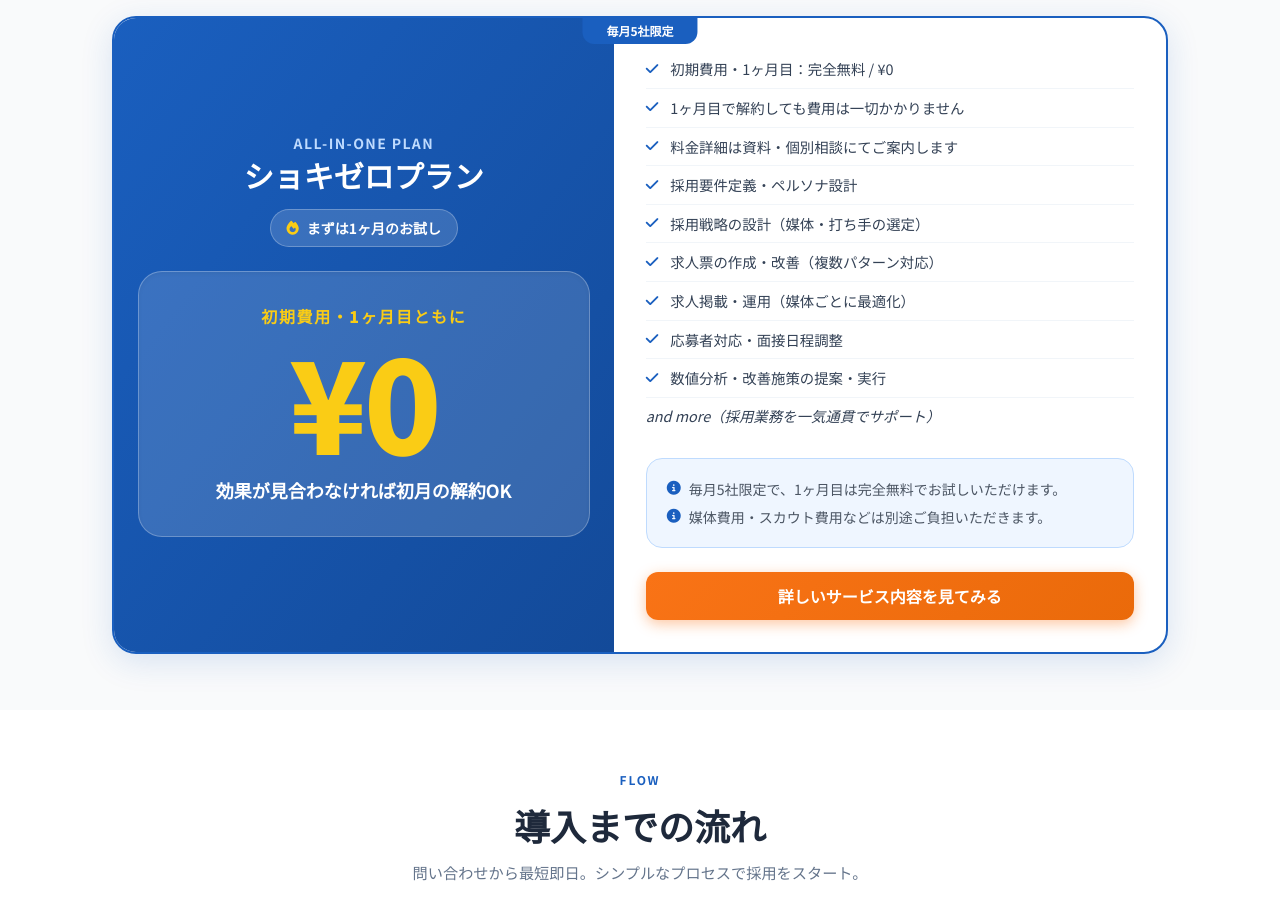
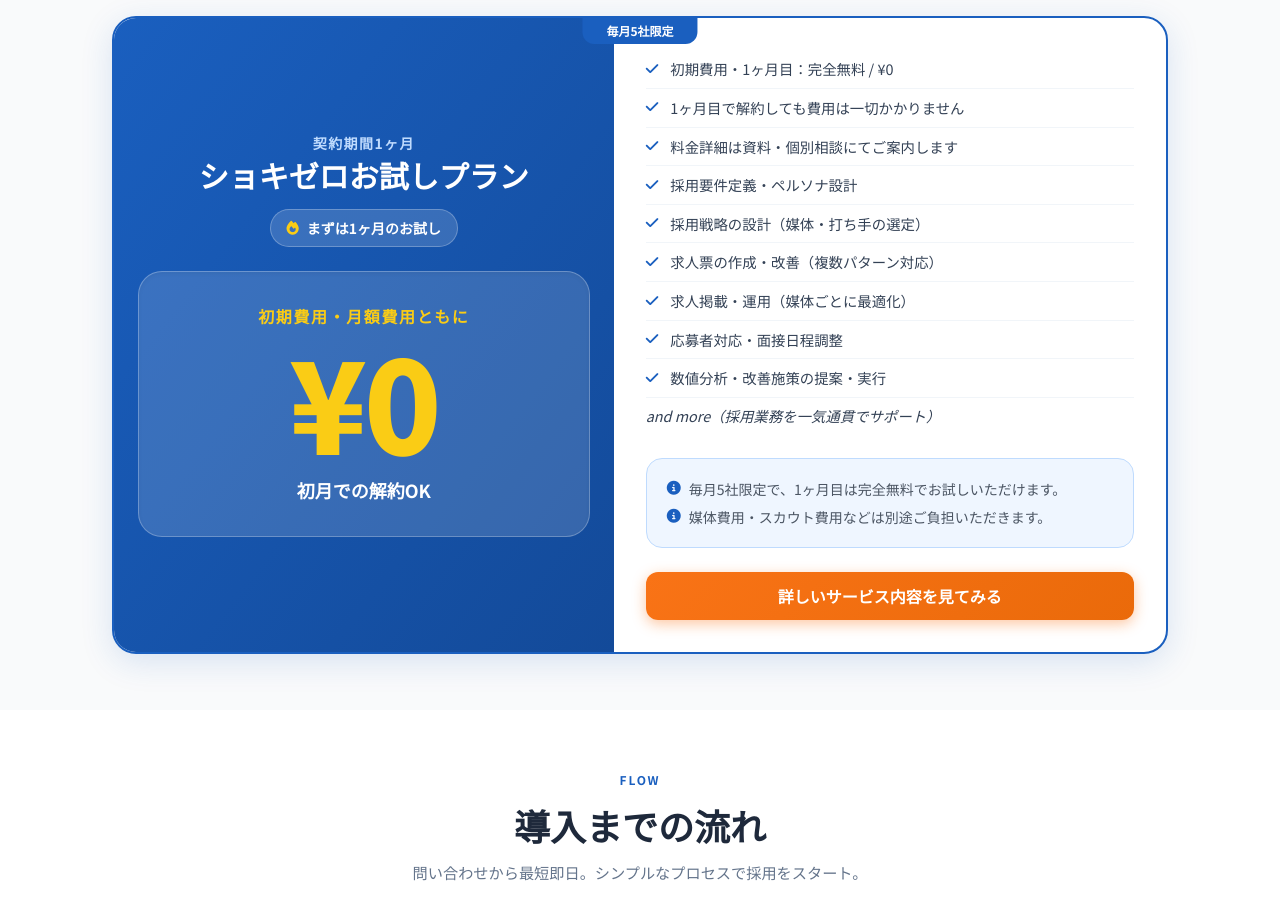
Before and after one commit to facetaro-agent/shokizero, a website: page webapp 4/index.html in a window 1280 px wide. Shown: the part 3740-4652 px from the top of the page. Drawn offline with nearby package versions, Linux system fonts and the light colour scheme.

Commit message:
Update index.html

```diff
--- a/webapp 4/index.html
+++ b/webapp 4/index.html
@@ -467,16 +467,16 @@
         <div class="popular-badge">毎月5社限定</div>
         <div class="grid lg:grid-cols-[0.95fr_1.05fr]">
           <div class="pricing-card-header bg-gradient-to-br from-primary to-primary-dark flex flex-col justify-center">
-            <div class="text-sm font-bold text-blue-200 mb-1 uppercase tracking-widest">All-in-One Plan</div>
-            <div class="text-2xl sm:text-3xl font-black text-white mb-1">ショキゼロプラン</div>
+            <div class="text-sm font-bold text-blue-200 mb-1 uppercase tracking-widest">契約期間1ヶ月</div>
+            <div class="text-2xl sm:text-3xl font-black text-white mb-1">ショキゼロお試しプラン</div>
             <div class="inline-flex items-center gap-2 bg-white/15 border border-white/25 rounded-full px-4 py-2 mt-3 text-white text-sm font-bold mx-auto">
               <i class="fa-solid fa-fire text-yellow"></i>
               まずは1ヶ月のお試し
             </div>
             <div class="w-full bg-white/15 border border-white/25 rounded-3xl p-6 lg:p-8 mt-6 text-center shadow-inner">
-              <div class="text-sm sm:text-base font-black text-yellow uppercase tracking-widest mb-2">初期費用・1ヶ月目ともに</div>
+              <div class="text-sm sm:text-base font-black text-yellow uppercase tracking-widest mb-2">初期費用・月額費用ともに</div>
               <div class="text-7xl sm:text-8xl lg:text-9xl font-black text-yellow leading-none tracking-tight">¥0</div>
-              <div class="text-white text-base sm:text-lg font-bold mt-3">効果が見合わなければ初月の解約OK</div>
+              <div class="text-white text-base sm:text-lg font-bold mt-3">初月での解約OK</div>
             </div>
           </div>
 
```
